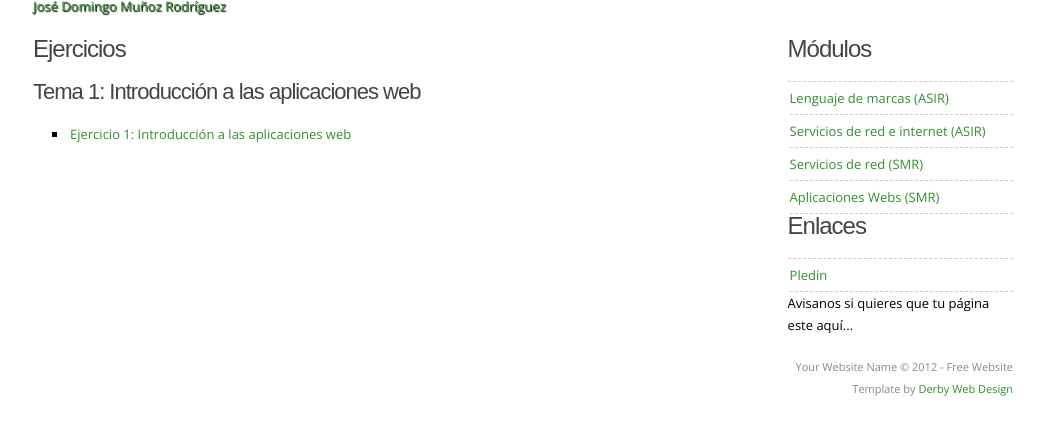
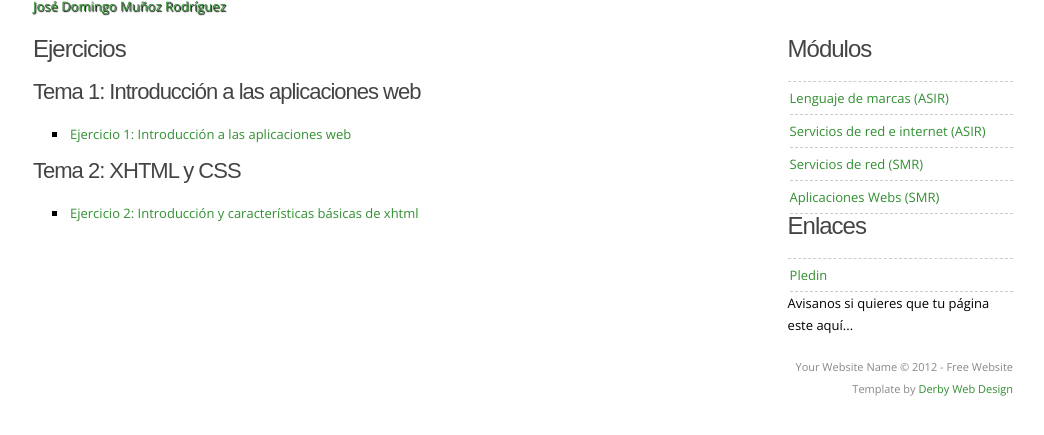
Before and after one commit to josedom24/josedom24.github.io, a Jekyll site: the page built from mod/aplweb/index.md, in a window 1280 px wide, cut to the strip 80-515 px from the top of the page. Shown: the whole strip, without its empty margins (117-1161 px from the left). Built offline with Jekyll 4.4.1, drawn with Linux system fonts in a browser that asks for light colours; nearby versions of some CDN libraries; some web fonts are replaced; library files that are not in the unit come from our copies.

Commit message:
Ejercicio 1 aplwebs

```diff
--- a/mod/aplweb/index.md
+++ b/mod/aplweb/index.md
@@ -9,5 +9,8 @@ tagline: CFGM SMR
 
 #### Tema 1: Introducción a las aplicaciones web
 
+* [Ejercicio 1: Introducción a las aplicaciones web](ej1)
 
-* [Ejercicio 1: Introducción a las aplicaciones web](ej1)
+#### Tema 2: XHTML y CSS
+
+* [Ejercicio 2: Introducción y características básicas de xhtml](ej2)
```
